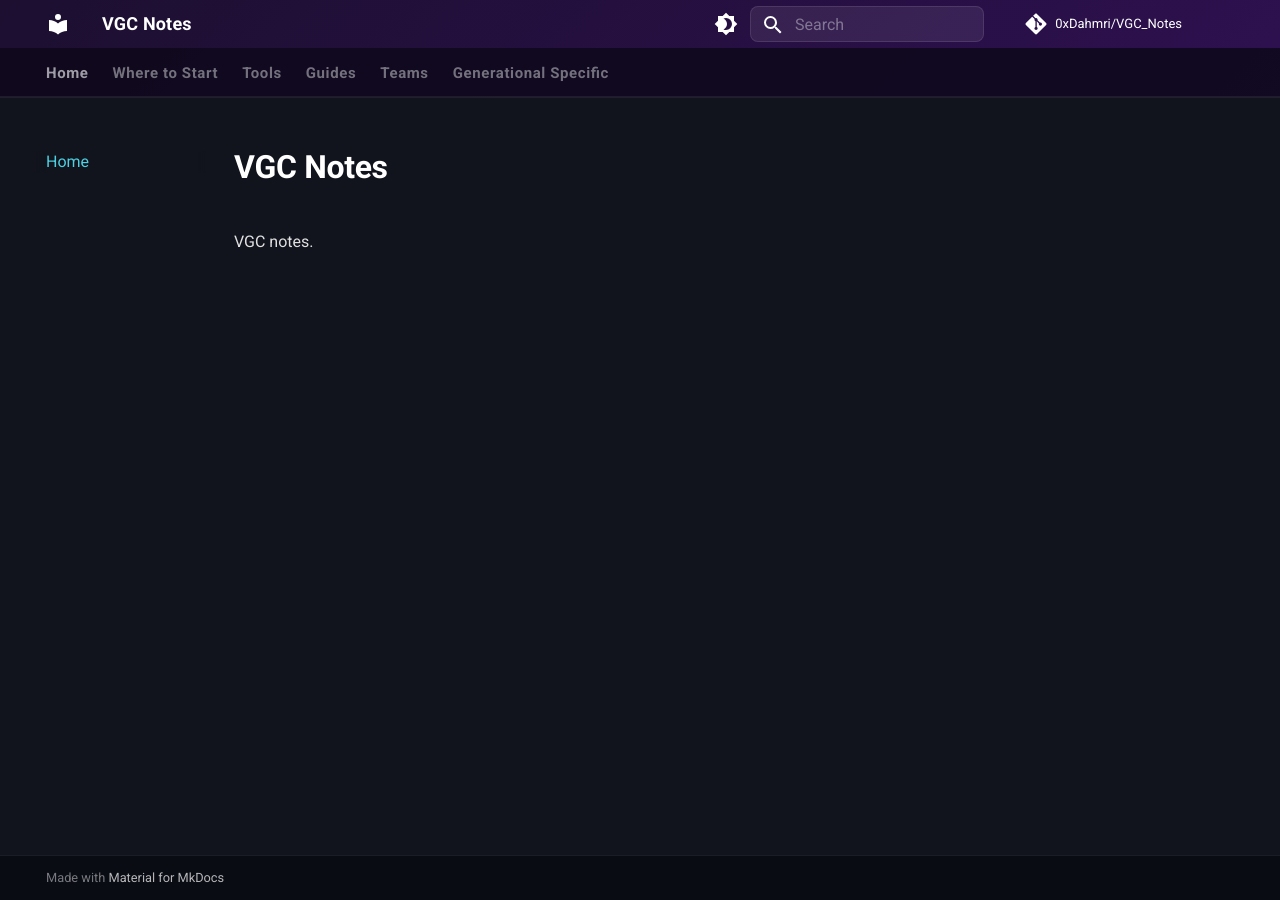
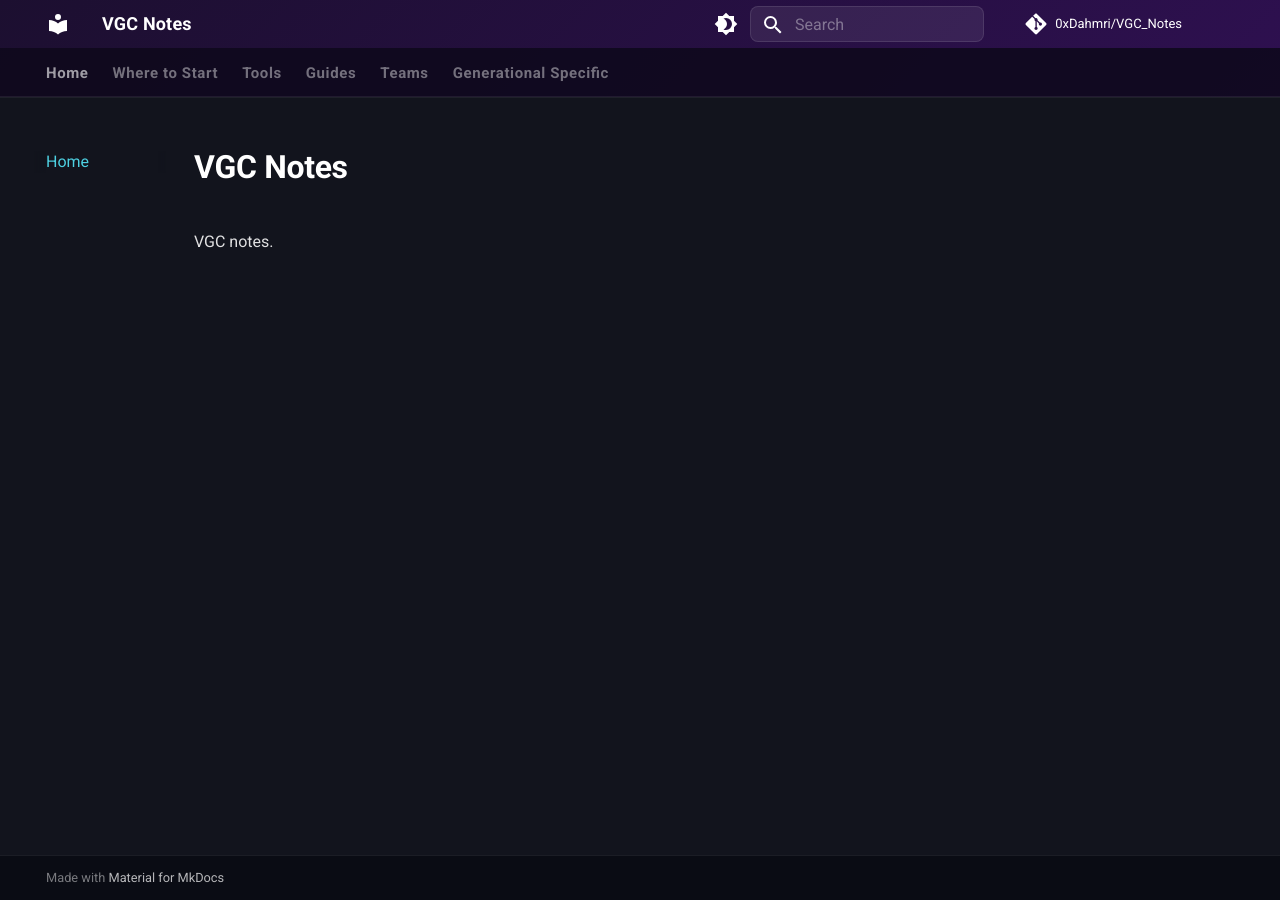
Before and after one commit to 0xDahmri/VGC_Notes, an MkDocs documentation site: the page built from docs/index.md, in a window 1280 px wide. Built offline with MkDocs 1.6.1 and Material for MkDocs 9.7.7, drawn with Linux system fonts in a browser that asks for light colours; comment, search, counter and statistics services are not loaded.

Commit message:
Speed tier formatting fix

```diff
--- a/docs/css/custom.css
+++ b/docs/css/custom.css
@@ -68,14 +68,15 @@
    Material 9.x hardcodes 12.1rem via flex-basis AND grid-template-columns.
    Override both to ensure it works regardless of layout mode. */
 .md-sidebar--primary {
-  width: 9rem !important;
+  width: 7rem !important;
   min-width: 0 !important;
-  flex: 0 0 9rem !important;  /* flex-basis overrides width in flex layouts */
+  flex: 0 0 7rem !important;
+  max-width: 7rem !important;
 }
 
 @media screen and (min-width: 76.1875em) {
   .md-main__inner {
-    grid-template-columns: 9rem minmax(0, 1fr) 12.1rem !important;
+    grid-template-columns: 7rem minmax(0, 1fr) 12.1rem !important;
   }
 }
 
--- a/docs/css/speed-tiers.css
+++ b/docs/css/speed-tiers.css
@@ -92,7 +92,7 @@
 /* ── Table — override MkDocs Material defaults ── */
 .st-wrap .st-table {
   width: 100% !important;
-  min-width: 860px !important;
+  min-width: 560px !important;
   table-layout: auto !important;
   border-collapse: collapse !important;
   font-size: 0.84rem !important;
@@ -112,7 +112,7 @@
   font-weight: 700 !important;
   letter-spacing: 0.06em !important;
   text-transform: uppercase !important;
-  padding: 0.7rem 0.4rem !important;
+  padding: 0.6rem 0.5rem !important;
   text-align: center !important;
   white-space: nowrap !important;
   line-height: 1.3 !important;
@@ -126,8 +126,6 @@
   position: sticky !important;
   top: 0;
   z-index: 4 !important;
-  padding-left: 0.75rem !important;
-  padding-right: 0.75rem !important;
 }
 
 .st-wrap .st-table th.st-th:hover { color: rgba(255,255,255,0.85) !important; }
--- /dev/null
+++ b/docs/js/layout-fix.js
@@ -0,0 +1,22 @@
+(function () {
+  var W = '7rem';
+
+  function fix() {
+    var s = document.querySelector('.md-sidebar--primary');
+    if (s) {
+      s.style.setProperty('width',      W, 'important');
+      s.style.setProperty('min-width',  '0', 'important');
+      s.style.setProperty('max-width',  W, 'important');
+      s.style.setProperty('flex',       '0 0 ' + W, 'important');
+    }
+    var inner = document.querySelector('.md-main__inner');
+    if (inner) {
+      inner.style.setProperty('grid-template-columns', W + ' minmax(0,1fr) 12.1rem', 'important');
+    }
+  }
+
+  document.addEventListener('DOMContentLoaded', fix);
+  window.addEventListener('resize', fix);
+  // Run immediately in case DOM is already ready
+  if (document.readyState !== 'loading') fix();
+})();
--- a/docs/js/speed-tiers.js
+++ b/docs/js/speed-tiers.js
@@ -7,13 +7,13 @@
   const ROWS = (window.POKEMON_DATA || []).map(r => ({ ...r, ...window.calcSpeed(r.base) }));
 
   const COLS = [
-    { key: 'base',           label: 'BASE SPE',            cls: '' },
-    { key: 'maxSpeed',       label: 'MAX SPEED',           cls: 'st-max' },
-    { key: 'neutral32',      label: 'NEUTRAL +32 SP',      cls: '' },
-    { key: 'neutral0',       label: 'NEUTRAL 0 SP',        cls: '' },
-    { key: 'minus0',         label: '−SPE 0 SP',           cls: '' },
-    { key: 'scarfMax',       label: 'MAX + SCARF',         cls: '' },
-    { key: 'scarfNeutral32', label: 'NEUTRAL +32 + SCARF', cls: '' },
+    { key: 'base',           label: 'BASE',     cls: '',       title: 'Base Speed stat' },
+    { key: 'maxSpeed',       label: 'MAX',      cls: 'st-max', title: '+Speed nature, max EVs' },
+    { key: 'neutral32',      label: 'N +32',    cls: '',       title: 'Neutral nature, 32 EVs' },
+    { key: 'neutral0',       label: 'N 0',      cls: '',       title: 'Neutral nature, 0 EVs' },
+    { key: 'minus0',         label: '−N 0',     cls: '',       title: '−Speed nature, 0 EVs' },
+    { key: 'scarfMax',       label: 'SCARF',    cls: '',       title: '+Speed nature, max EVs + Choice Scarf' },
+    { key: 'scarfNeutral32', label: 'SCF N+32', cls: '',       title: 'Neutral nature, 32 EVs + Choice Scarf' },
   ];
 
   /* ── State ── */
@@ -79,7 +79,7 @@
     if (!c) return;
 
     const thCols = COLS.map((col, i) =>
-      `<th id="sth${i}" class="st-th ${col.cls}" onclick="stSort('${col.key}')">${col.label}</th>`
+      `<th id="sth${i}" class="st-th ${col.cls}" onclick="stSort('${col.key}')" title="${col.title || col.label}">${col.label}</th>`
     ).join('');
 
     const searchSVG = `<svg class="st-sicon" width="16" height="16" viewBox="0 0 24 24" fill="none" stroke="currentColor" stroke-width="2.5" stroke-linecap="round" stroke-linejoin="round"><circle cx="11" cy="11" r="8"/><line x1="21" y1="21" x2="16.65" y2="16.65"/></svg>`;
--- a/mkdocs.yml
+++ b/mkdocs.yml
@@ -35,6 +35,7 @@ extra_css:
   - css/speed-tiers.css
 
 extra_javascript:
+  - js/layout-fix.js
   - js/pokemon-data.js
   - js/abilities-data.js
   - js/team-sheet.js
```
